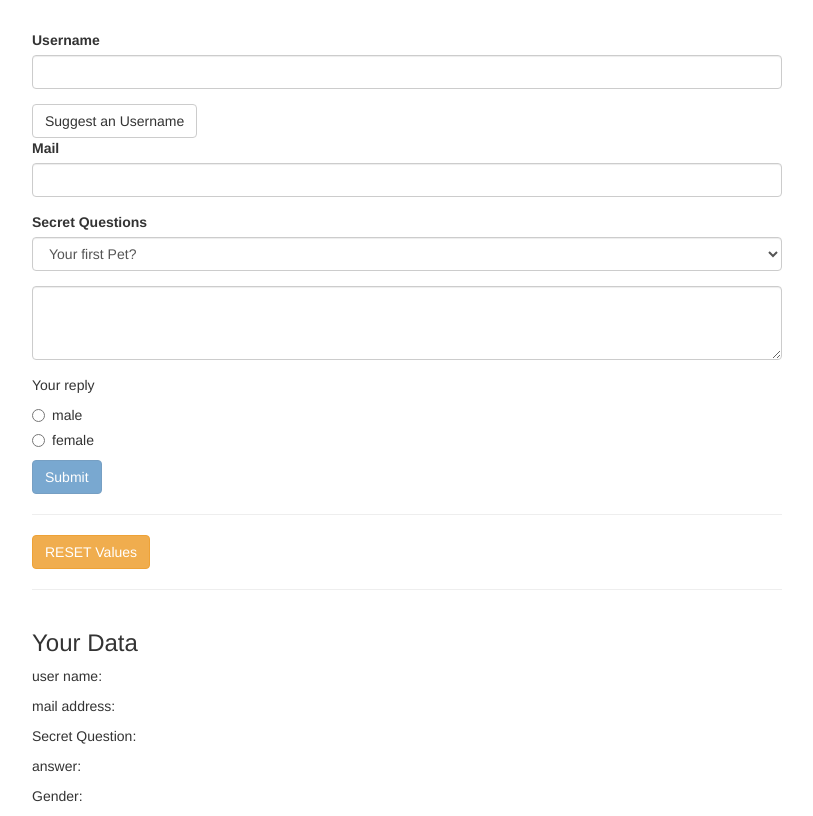
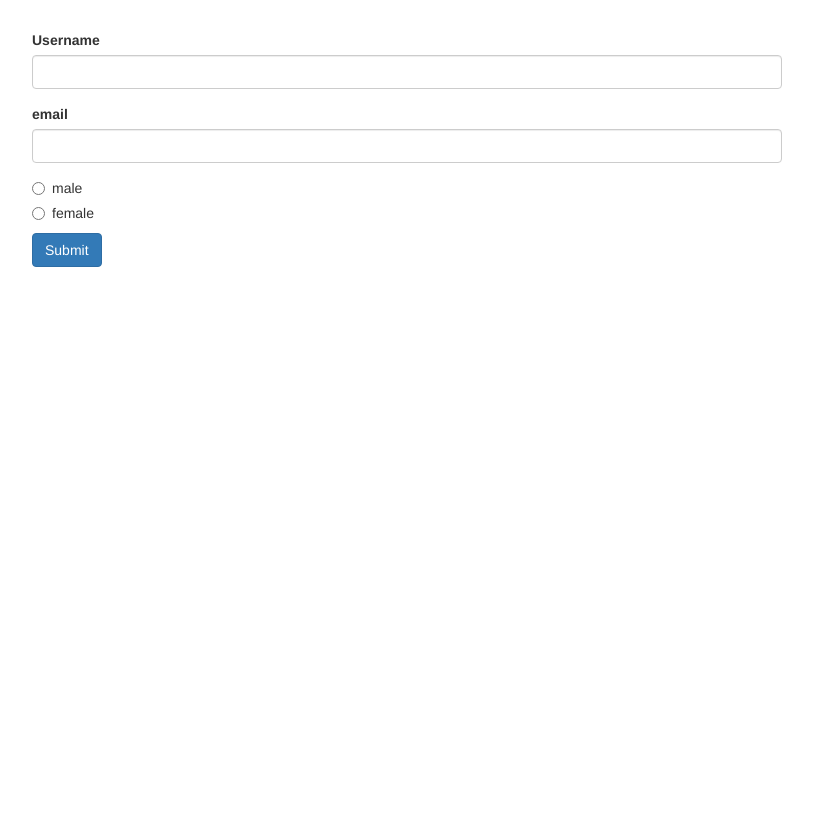
Before and after one commit to PManager1/angular-newStuff-Forms, an Angular app: page / in a window 1280 px wide. Shown: the whole page, without its empty margins (233-1046 px from the left). Built offline with nearby package versions, Linux system fonts and the light colour scheme.

Commit message:
Reactive Forms  START

```diff
--- a/src/app/app.component.css
+++ b/src/app/app.component.css
@@ -1,7 +1,3 @@
 .container {
   margin-top: 30px;
 }
-
-input.ng-invalid.ng-touched {
-  border: 1px solid red;
-}
--- a/src/app/app.component.html
+++ b/src/app/app.component.html
@@ -1,96 +1,30 @@
 <div class="container">
   <div class="row">
     <div class="col-xs-12 col-sm-10 col-md-8 col-sm-offset-1 col-md-offset-2">
-      <form (ngSubmit)="onSubmit(f)" #f="ngForm">
-        <div id="user-data"
-            ngModelGroup="userData"
-            #userData="ngModelGroup"
-        >
+      <form>
         <div class="form-group">
           <label for="username">Username</label>
           <input
-              ngModel
-              name="username"
             type="text"
             id="username"
-              required
             class="form-control">
         </div>
-          <button
-          (click)="suggestUserName()"
-          class="btn btn-default" type="button">Suggest an Username</button>
         <div class="form-group">
-            <label for="email">Mail</label>
+          <label for="email">email</label>
           <input
-              ngModel
-              name="email"
-              type="email"
+            type="text"
             id="email"
-              class="form-control"
-              email
-              #email="ngModel"
-              >
+            class="form-control">
         </div>
-          <span class="help-block" *ngIf="!email.valid && email.touched"> pls enter valid email </span>
-        </div>
-        <p *ngIf="!userData.valid && userData.touched"> user data is invalid </p>
-        <div class="form-group">
-          <label for="secret">Secret Questions</label>
-          <select
-            id="secret"
-            class="form-control"
-            [ngModel]="defaultQuestion"
-            name="secret"
-          >
-            <option value="pet">Your first Pet?</option>
-            <option value="teacher">Your first teacher?</option>
-          </select>
-        </div>
-
-        <div class="form-group">
-          <textarea
-            name="questionAnswer"
-            rows="3"
-            [(ngModel)]="answer"
-            class="form-control" >
-          </textarea>
-        </div>
-        <p> Your reply {{ answer}} </p>
-
         <div class="radio" *ngFor="let gender of genders">
-            <label for="gender">
+          <label>
             <input
               type="radio"
-                name="gender"
-                ngModel
-                [value]= "gender">
-                {{ gender }}
+              [value]="gender">{{ gender }}
           </label>
         </div>
-
-        <button class="btn btn-primary" type="submit"
-          [disabled]="!f.valid"
-        >Submit</button>
-        <hr>
-
-        <button (click)="resetvalues()" class="btn btn-warning" type="submit"
-      >RESET Values</button>
-
+        <button class="btn btn-primary" type="submit">Submit</button>
       </form>
-      <hr>
-      <div class="row">
-      <div class="col-xs-12">
-      <h3> Your Data </h3>
-        <p>user name: {{ user.username}} </p>
-        <p>mail address: {{ user.email}} </p>
-        <p> Secret Question: {{ user.sercretQuestion}}</p>
-        <p> answer:  {{ user.answer}} </p>
-        <p>Gender:  {{ user.gender}} </p>
     </div>
   </div>
 </div>
-  </div>
-
-
-
-</div>
--- a/src/app/app.component.ts
+++ b/src/app/app.component.ts
@@ -1,5 +1,4 @@
-import { Component, ViewChild } from '@angular/core';
-import { NgForm } from '@angular/forms';
+import { Component } from '@angular/core';
 
 @Component({
   selector: 'app-root',
@@ -7,58 +6,5 @@
   styleUrls: ['./app.component.css']
 })
 export class AppComponent {
-  defaultQuestion = 'pet';
-  answer = '';
   genders = ['male', 'female'];
-  genderSelected = 'male';
-  user = {
-    username:'',
-    email: '',
-    sercretQuestion: '',
-    answer: '',
-    gender: ''
-  };
-
-  @ViewChild('f') signupForm:NgForm;
-
-  onSubmit(){
-    console.log('25- signupForm =', this.signupForm);
-    console.log('26-  now lets update our html page with the values. ');
-    this.user.username = this.signupForm.value.userData.username;
-    this.user.email = this.signupForm.value.userData.email;
-    this.user.sercretQuestion = this.signupForm.value.sercret;
-    this.user.answer = this.signupForm.value.questionAnswer;
-    this.user.gender = this.signupForm.value.gender;
-    console.log('32-  user = ', this.user);
-  }
-
-  resetvalues(){
-    console.log( '  resetvalues()  called');
-    this.signupForm.reset();
-  }
-
-  suggestUserName() {
-    const suggestedName = 'Superuser';
-    // this.signupForm.setValue({
-    //   userData: {
-    //     username: suggestedName,
-    //     email: ''
-    //   },
-    //   secret: 'pet',
-    //   questionAnswer: '',
-    //   gender: 'male'
-    // })
-
-    this.signupForm.form.patchValue({
-        userData: {
-          username: suggestedName
-        }
-    });
-
-  }
-
-  // onSubmit(form: NgForm){
-  //   console.log('15- on Submit called n  form =', form.value);
-
-
 }
```
Lines whose indentation alone changed are shown as unchanged.
